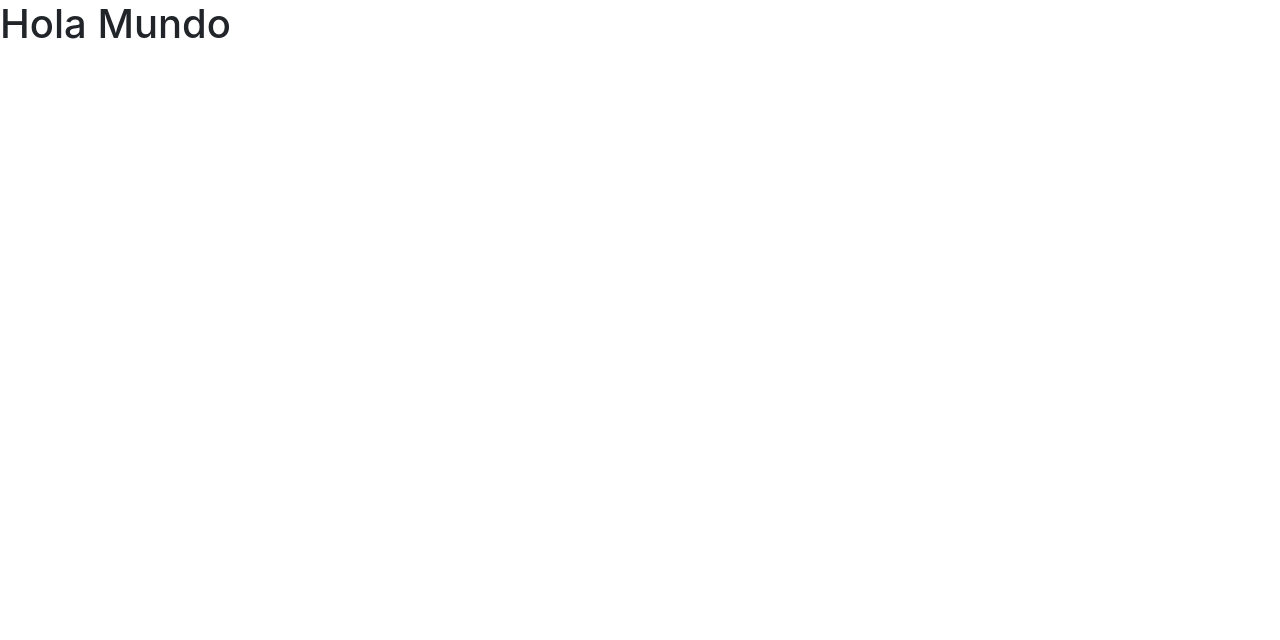
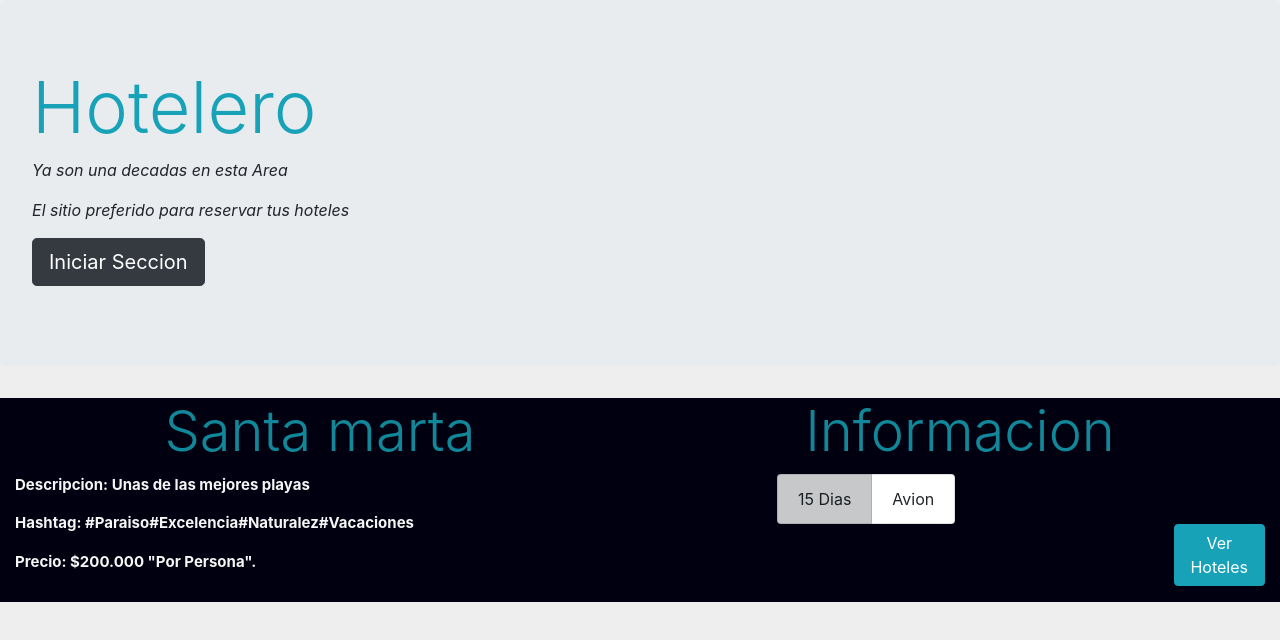
Before and after one commit to jorgejj2018/hotel, a website: page index.html in a window 1280 px wide. Drawn offline with nearby package versions, Linux system fonts and the light colour scheme.

Commit message:
Agregando estilos a mi index

```diff
--- a/index.html
+++ b/index.html
@@ -2,11 +2,41 @@
 <html>
 <head>
 	<link rel="stylesheet" type="text/css" href="node_modules/bootstrap/dist/css/bootstrap.min.css">
+	<link rel="stylesheet" type="text/css" href="style.css">
 	<title>Hoteles</title>
 </head>
 <body>
 
-<h1>Hola Mundo</h1>
+<div class="jumbotron">
+  <h1 class="display-3 text-info">Hotelero</h1>
+  <p class="font-italic ">Ya son una decadas en esta Area</p>
+  <p class="font-italic">El sitio preferido para reservar tus hoteles</p>
+  <p class="lead">
+    <a class="btn btn-dark btn-lg mx-auto" href="#" role="button">Iniciar Seccion</a>
+  </p>
+</div>
+
+<div class="contenedor-hotel">
+
+	<div class="container">
+		<h1 class="display-4 title-ht">Santa marta</h1>
+		<p class="p-hotel">Descripcion: Unas de las mejores playas</p>
+		<p class="p-hotel">Hashtag: #Paraiso#Excelencia#Naturalez#Vacaciones</p>
+		<p class="p-hotel">Precio: $200.000 "Por Persona".</p>
+	</div>
+	<hr>
+	<div class="container">
+		<h1 class="display-4 title-ht ">Informacion</h1>
+		<ul class="list-group list-group-horizontal-lg inf-list">
+			<li class="list-group-item list-group-item-dark">15 Dias</li>
+			<li class="list-group-item">Avion</li>
+		</ul>
+		<p class="lead inf-btn">
+    		<a class="btn btn btn-info " href="#" role="button">Ver Hoteles</a>
+  		</p>
+	</div>
+
+</div>
 
 	<script src="node_modules/jquery/dist/jquery.min.js"></script>
 	<script src="node_modules/popper.js/dist/popper.min.js"></script>
--- /dev/null
+++ b/style.css
@@ -0,0 +1,34 @@
+*{
+	padding:0;
+	top:0;
+}
+
+body{
+	background-color:#0001;
+}
+h1{
+	color:#189;
+}
+.contenedor-hotel{
+	background:#223;
+	display:flex;
+	flex-direction:row;
+}
+.container{
+	background-color:#001;
+}
+.title-ht{
+	text-align:center;
+}
+
+.p-hotel{
+	color:whitesmoke;
+	font-size:15px;
+	font-weight:bolder;
+}
+.inf-btn{
+	margin-left:85%;
+}
+.inf-list{
+	margin:auto 20%;
+}
```
